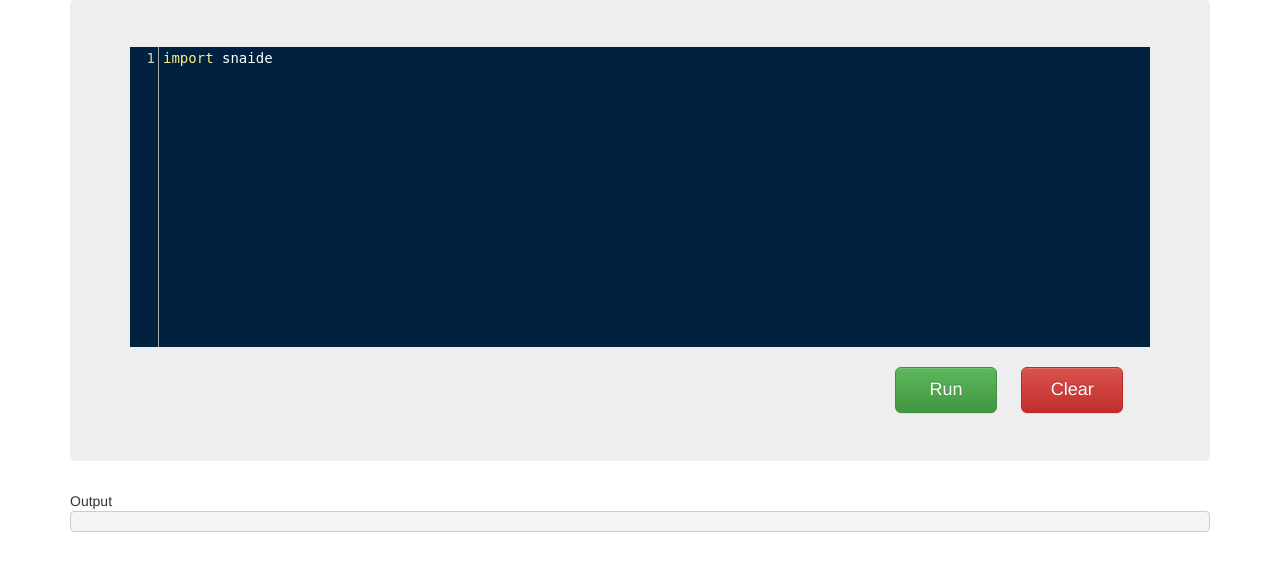
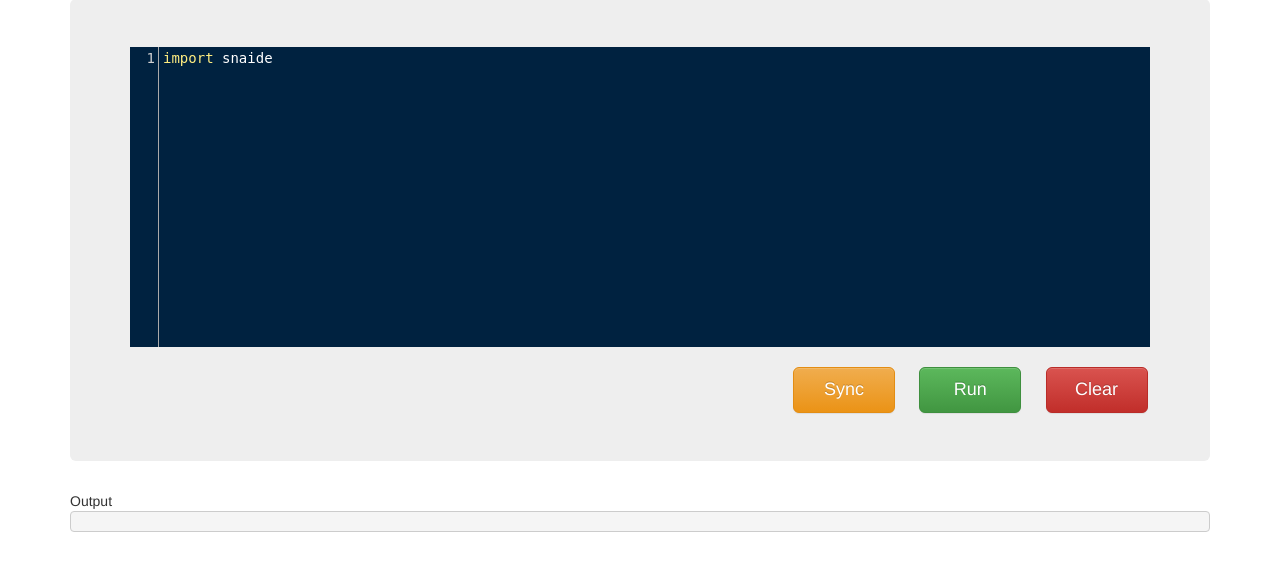
Before and after one commit to harekal7/IDE-for-Social-Network-Analysis, a PHP site: page /elgg/home.html in a window 1280 px wide. Shown: the part 71-642 px from the top of the page. Run offline with PHP 8.4, Linux system fonts and the light colour scheme.

Commit message:
graph-db-sync-added

```diff
--- a/css/theme.css
+++ b/css/theme.css
@@ -33,9 +33,16 @@ input#log{
   margin-left: 10%;
 }
 
+
+.jumbotron > button#sync  {
+	margin-top: 2%;
+	margin-left: 65%;
+	margin-right: 2%;
+	width:10%;
+}
+
 .jumbotron > button#run  {
 	margin-top: 2%;
-	margin-left: 75%;
 	margin-right: 2%;
 	width:10%;
 }
--- a/home.html
+++ b/home.html
@@ -58,6 +58,7 @@
         <form id="python-code" action="server.php" method="POST">
               <textarea id="t1" name="t2">import snaide</textarea>
         </form>
+        <button id="sync" type="button" class="btn btn-lg btn-warning">Sync</button>
         <button id="run" type="button" class="btn btn-lg btn-success">Run</button>
         <button id="clear" type="button" class="btn btn-lg btn-danger">Clear</button>
       </div>
@@ -85,6 +86,8 @@
     <script type="text/javascript">
       $(document).ready(function(){
         username = window.location.href.split("=")[1];
+        if (username == null)
+          username = "temp";
         $("#out").html("");
 
 
@@ -133,6 +136,17 @@
             }
           });
         });
+      $("#sync").click(function(){
+        $.ajax({
+            url:"update.php",
+            type:"GET",
+            dataType:"text",
+            success:function(data)
+            {
+              alert("Sync successful");
+            }
+          });
+      });
 
         $("#clear").click(function(){
            $("#out").html("");
--- a/index.html
+++ b/index.html
@@ -102,7 +102,7 @@
               s = JSON.parse(data);
               if ( s.status >= 0 )
               {
-                window.location.replace("update.php?username="+$("#log-t").val());
+                window.location.replace("login.php?username="+$("#log-t").val());
               }
               else
               {
@@ -111,6 +111,7 @@
             }
           });
       });
+
     });
     </script>
   </body>
```
Also changed, not shown: login.php (added, +14 -0 lines), update.php (+1 -14 lines), 3 other files.
